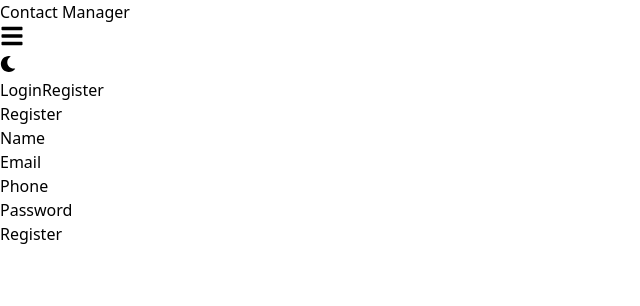
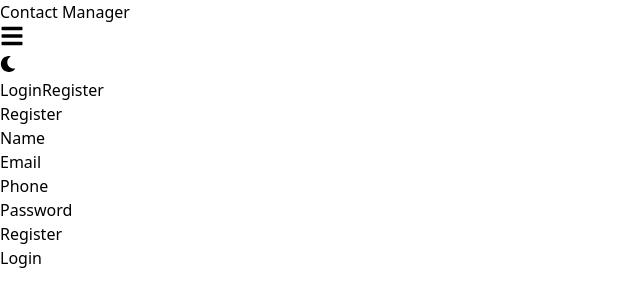
Before and after one commit to avinasha18/contacts-otp, a React (Vite) app in the folder client/: page /register in a window 1280 px wide. Shown: the top 306 px of the page, without its empty margins (0-640 px from the left). Built offline with nearby package versions, Linux system fonts and the light colour scheme.

Commit message:
added json

```diff
--- a/client/src/pages/Register.jsx
+++ b/client/src/pages/Register.jsx
@@ -1,5 +1,5 @@
 import React, { useState } from 'react';
-import { useNavigate } from 'react-router-dom';
+import { Link, useNavigate } from 'react-router-dom';
 import axios from 'axios';
 import { api } from '../api/api';
 
@@ -102,6 +102,7 @@
             Register
           </button>
         </form>
+        <Link to='/'>Login</Link>
       </div>
     </div>
   );
```
